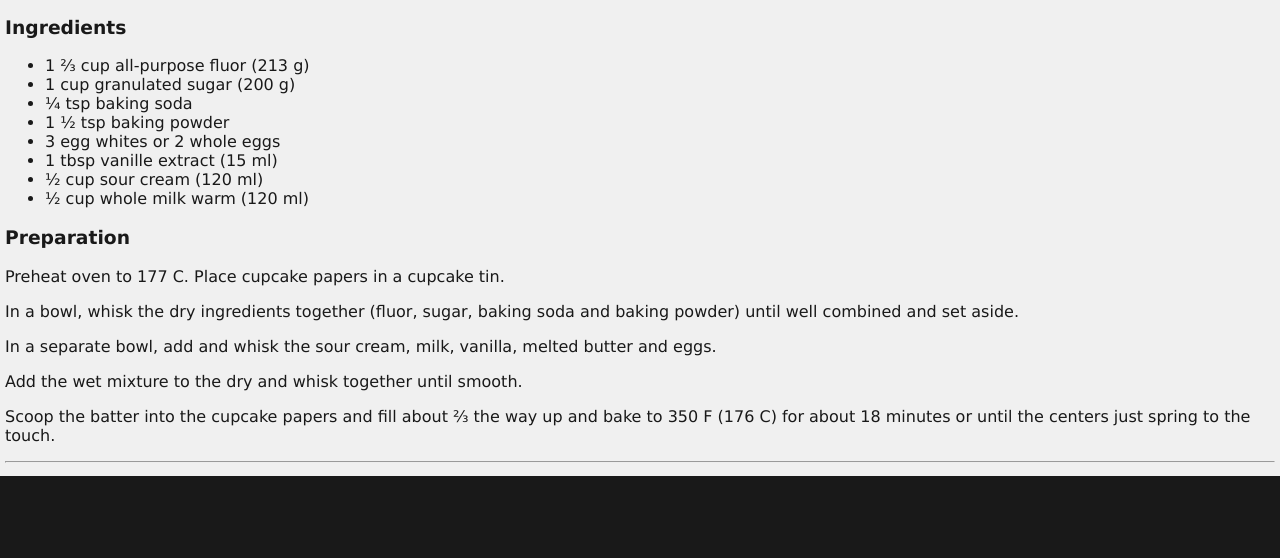
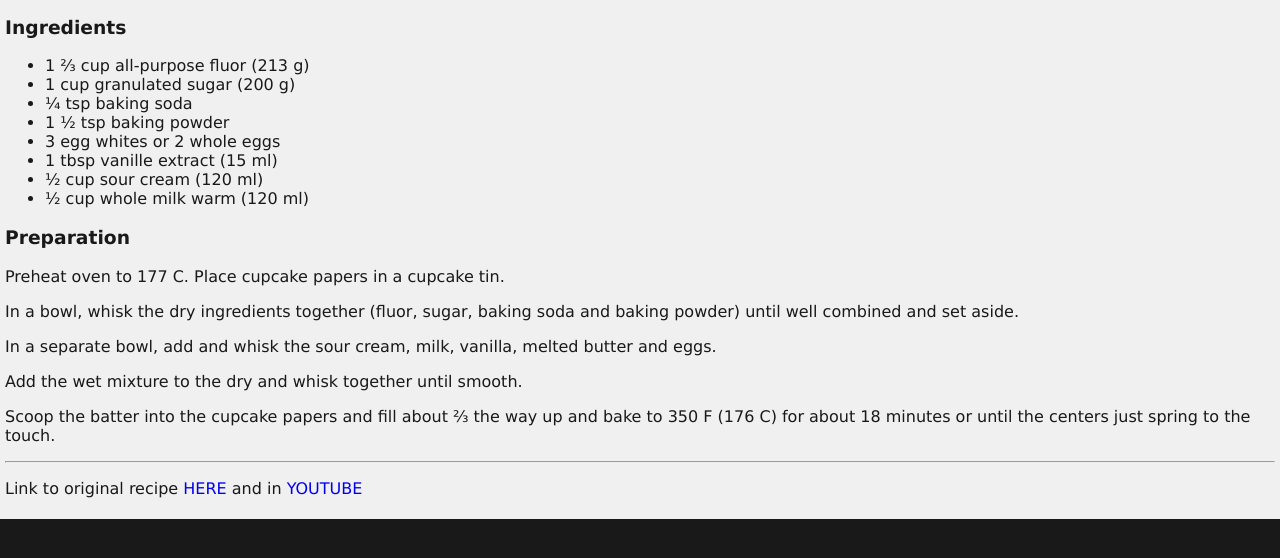
Before and after one commit to jfcchisco/recipes, a plain HTML site: page pages/cupcakes.html in a window 1280 px wide. Shown: the part 118-676 px from the top of the page. Drawn offline with Linux system fonts and the light colour scheme.

Commit message:
Update cupcakes.html

```diff
--- a/pages/cupcakes.html
+++ b/pages/cupcakes.html
@@ -35,6 +35,7 @@
         <p>Scoop the batter into the cupcake papers and fill about &frac23; the way up and bake to 350 F (176 C) for about 18 minutes or until the centers just spring to the touch.</p>
 
         <hr>
+        <p>Link to original recipe <a href="https://preppykitchen.com/moist-vanilla-cupcake-recipe/">HERE</a> and in <a href="http://youtube.com/watch?v=uU7eOlSL6Hk">YOUTUBE</a></p>
 
     </div>
 
```
